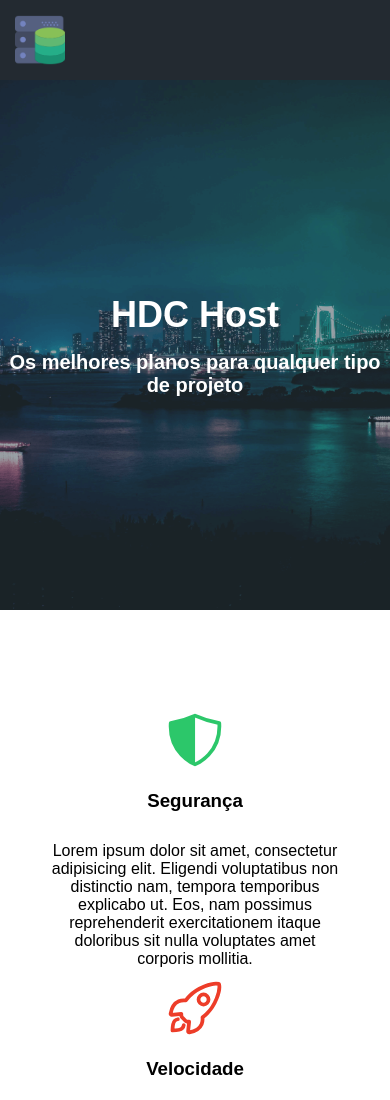
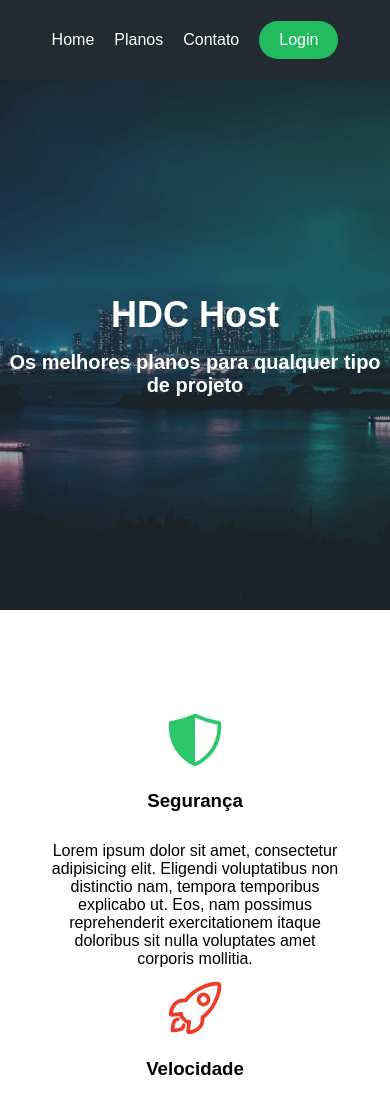
Before and after one commit to michellycruz/front_end_udemy, a plain HTML site: page HDCHost/index.html in a window 390 px wide. Shown: the top 1100 px of the page. Drawn offline with nearby package versions, Linux system fonts and the light colour scheme.

Commit message:
Update style.css

```diff
--- a/HDCHost/css/style.css
+++ b/HDCHost/css/style.css
@@ -362,7 +362,14 @@ ion-icon{
 }
 
 @media (max-width: 426px) {
-    .botoes{
+    .header{
+        justify-content: center;
+    }
+    .logo{
         display: none;
     }
+
+    .botoes > ul {
+        padding-right: 0;
+    }
 }
```
